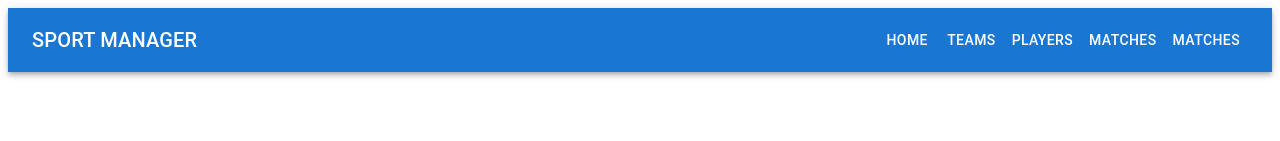
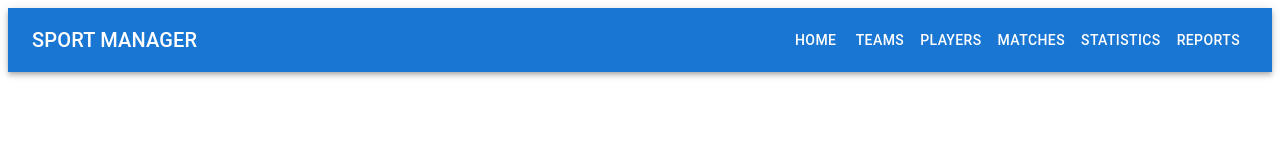
Before and after one commit to t33boi/sports-management, a React (Create React App) app: page / in a window 1280 px wide. Shown: the top 141 px of the page. Built offline with nearby package versions, Linux system fonts and the light colour scheme.

Commit message:
nav items

```diff
--- a/src/pages/BasePage.jsx
+++ b/src/pages/BasePage.jsx
@@ -33,8 +33,11 @@ const BasePage = () => {
       <Button color="inherit" component={RouterLink} to="/matches">
         Matches
       </Button>
-      <Button color="inherit" component={RouterLink} to="/matches">
-        Matches
+      <Button color="inherit" component={RouterLink} to="/statistics">
+      Statistics
+      </Button>
+      <Button color="inherit" component={RouterLink} to="/reports">
+      Reports
       </Button>
     </>
   );
@@ -52,6 +55,12 @@ const BasePage = () => {
       </MenuItem>
       <MenuItem onClick={handleMenuClose} component={RouterLink} to="/matches">
         Matches
+      </MenuItem>
+      <MenuItem onClick={handleMenuClose} component={RouterLink} to="/statistics">
+      Statistics
+      </MenuItem>
+      <MenuItem onClick={handleMenuClose} component={RouterLink} to="/reports">
+      Reports
       </MenuItem>
     </>
   );
```
